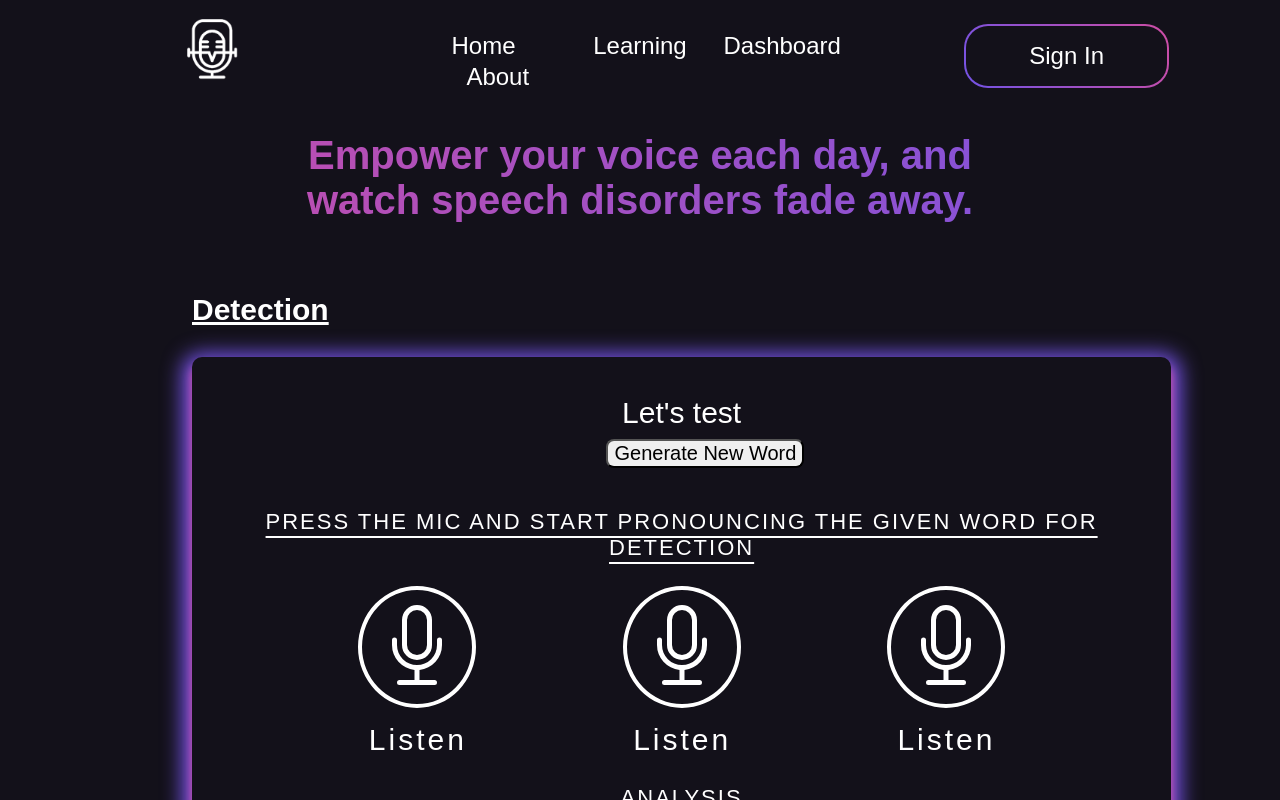
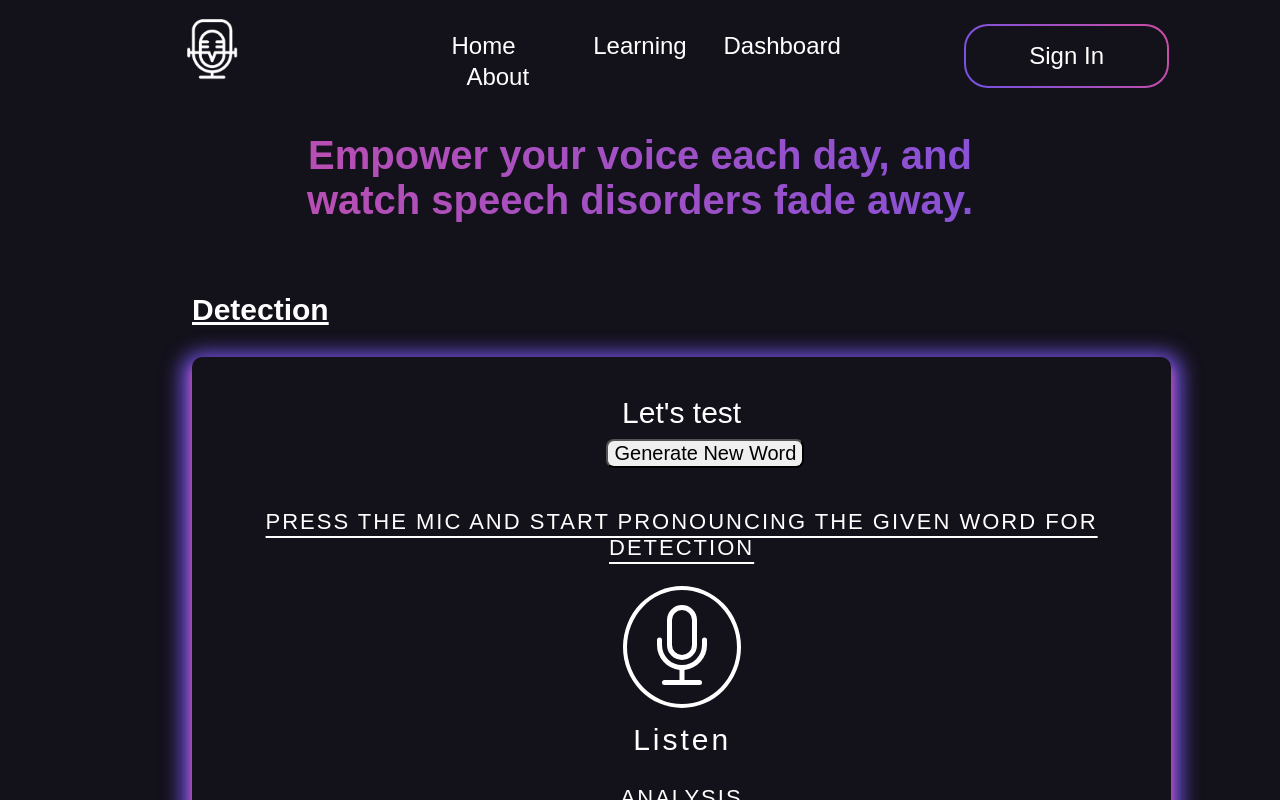
Before and after one commit to CodebyShaurya/Awaaz-React, a React (Create React App) app: page /learnings in a window 1280 px wide. Shown: the top 800 px of the page. Built offline with nearby package versions, Linux system fonts and the light colour scheme.

Commit message:
Key.py and learnings

```diff
--- a/src/Components/Learnings.jsx
+++ b/src/Components/Learnings.jsx
@@ -155,7 +155,7 @@ class Learnings extends React.Component {
                     <p style={{ fontSize: "30px", fontWeight: "bold", textDecoration: "underline", color: "white" }}>Detection</p>
                     <div style={{ backgroundColor: '#13111A', width: '90%', boxShadow: "0px  9px 8px 1px #CE4DA4, 0px 6px 20px 10px #7353E5", borderRadius: '10px', height: 'fit-content', padding: '20px' }}>
                         {this.state.wordData ? (
-                            <div>{<div>{this.state.wordData.word1}</div> ?? 'Test Yourself'}/{this.state.wordData.pronunciation}/</div>
+                            <div style={{color:'white', textAlign:'center', fontSize:'40px'}}>{<div>{this.state.wordData.word1}</div> ?? 'Test Yourself'}/{this.state.wordData.pronunciation}/</div>
                         ) : (
                             <div style={{ textAlign: 'center', color: 'white', fontSize: '30px', paddingTop: '2%' }}>Let's test</div>
                         )}
@@ -163,30 +163,6 @@ class Learnings extends React.Component {
                         <p style={{ textAlign: 'center', color: 'white', fontSize: '22px', paddingTop: '2%', textDecoration: 'underline', letterSpacing: '2px', textUnderlineOffset: '7px' }}>PRESS THE MIC AND START PRONOUNCING THE GIVEN WORD FOR DETECTION</p>
                         <div style={{ display: 'flex', justifyContent: 'space-evenly', marginTop: '10px' }}>
                             <div>
-                                <div style={{ textAlign: 'center', marginTop: '3%', borderRadius: '50%', width: 'fit-content', padding: '15px', border: 'white 4px solid' }}>
-                                    <svg xmlns="http://www.w3.org/2000/svg" width="80" height="80" fill="white" class="bi bi-mic" viewBox="0 0 16 16">
-                                        <path d="M3.5 6.5A.5.5 0 0 1 4 7v1a4 4 0 0 0 8 0V7a.5.5 0 0 1 1 0v1a5 5 0 0 1-4.5 4.975V15h3a.5.5 0 0 1 0 1h-7a.5.5 0 0 1 0-1h3v-2.025A5 5 0 0 1 3 8V7a.5.5 0 0 1 .5-.5" />
-                                        <path d="M10 8a2 2 0 1 1-4 0V3a2 2 0 1 1 4 0zM8 0a3 3 0 0 0-3 3v5a3 3 0 0 0 6 0V3a3 3 0 0 0-3-3" />
-                                    </svg>
-                                </div>
-                                <div>
-                                    {/* {this.state.output ? this.state.output.word1 : 'What you speak will apear here'}<br /> */}
-                                </div>
-                                <div onClick={this.fetchVoice} style={{ textAlign: 'center', marginTop: '12%', color: 'white', fontSize: '30px', letterSpacing: '3px', marginLeft: '1%' }}>{this.state.listen}</div>
-                            </div>
-                            <div style={{ width: 'fit-content' }}>
-                                <div style={{ textAlign: 'center', marginTop: '3%', borderRadius: '50%', width: 'fit-content', padding: '15px', border: 'white 4px solid' }}>
-                                    <svg xmlns="http://www.w3.org/2000/svg" width="80" height="80" fill="white" class="bi bi-mic" viewBox="0 0 16 16">
-                                        <path d="M3.5 6.5A.5.5 0 0 1 4 7v1a4 4 0 0 0 8 0V7a.5.5 0 0 1 1 0v1a5 5 0 0 1-4.5 4.975V15h3a.5.5 0 0 1 0 1h-7a.5.5 0 0 1 0-1h3v-2.025A5 5 0 0 1 3 8V7a.5.5 0 0 1 .5-.5" />
-                                        <path d="M10 8a2 2 0 1 1-4 0V3a2 2 0 1 1 4 0zM8 0a3 3 0 0 0-3 3v5a3 3 0 0 0 6 0V3a3 3 0 0 0-3-3" />
-                                    </svg>
-                                </div>
-                                <div>
-                                    {/* {this.state.output ? this.state.output.word1 : 'What you speak will apear here'}<br /> */}
-                                </div>
-                                <div onClick={this.fetchVoice} style={{ textAlign: 'center', marginTop: '12%', color: 'white', fontSize: '30px', letterSpacing: '3px', marginLeft: '1%' }}>{this.state.listen}</div>
-                            </div>
-                            <div style={{ width: 'fit-content' }}>
                                 <div style={{ textAlign: 'center', marginTop: '3%', borderRadius: '50%', width: 'fit-content', padding: '15px', border: 'white 4px solid' }}>
                                     <svg xmlns="http://www.w3.org/2000/svg" width="80" height="80" fill="white" class="bi bi-mic" viewBox="0 0 16 16">
                                         <path d="M3.5 6.5A.5.5 0 0 1 4 7v1a4 4 0 0 0 8 0V7a.5.5 0 0 1 1 0v1a5 5 0 0 1-4.5 4.975V15h3a.5.5 0 0 1 0 1h-7a.5.5 0 0 1 0-1h3v-2.025A5 5 0 0 1 3 8V7a.5.5 0 0 1 .5-.5" />
```
Also changed, not shown: 2 other files (tests, documents, lock files or other folders).
